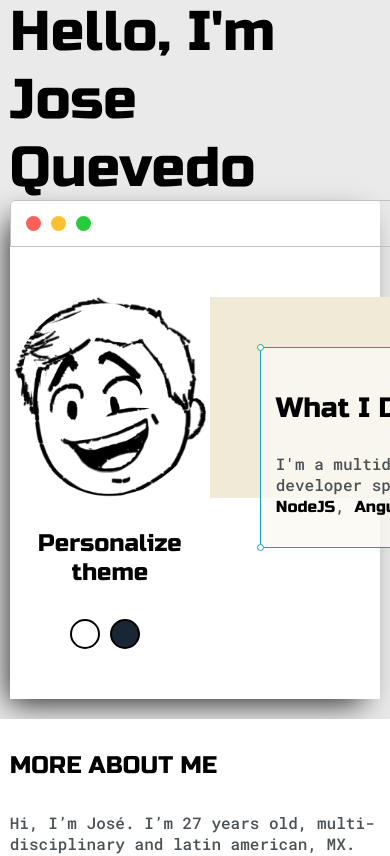
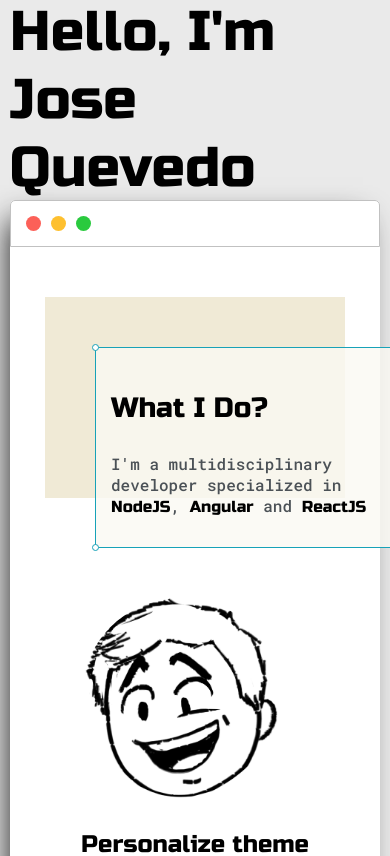
Before and after one commit to JBetoReyes/portafolio122020, a React app: page / in a window 390 px wide. Shown: the top 856 px of the page. Built offline with nearby package versions, Linux system fonts and the light colour scheme; the HTML template or start-up script is replaced by a standard one.

Commit message:
adding media query

```diff
--- a/src/shared/styles/pages/home/_introSection.scss
+++ b/src/shared/styles/pages/home/_introSection.scss
@@ -142,4 +142,22 @@ $mw: mac-window;
     @include box-shadow;
     border-radius: 5px 5px 0 0;
   }
+
+  @media screen and (max-width: 800px) {
+    .#{$mw} {
+      grid-template-columns: 1fr !important;
+      grid-template-areas:
+        'nav'
+        'left'
+        'right'
+      !important;
+    }
+    .right-wrapper, .left-wrapper {
+      justify-content: center;
+    }
+    .right-wrapper {
+      margin-left: auto;
+      margin-right: auto;
+    }
+  }
 }
```
